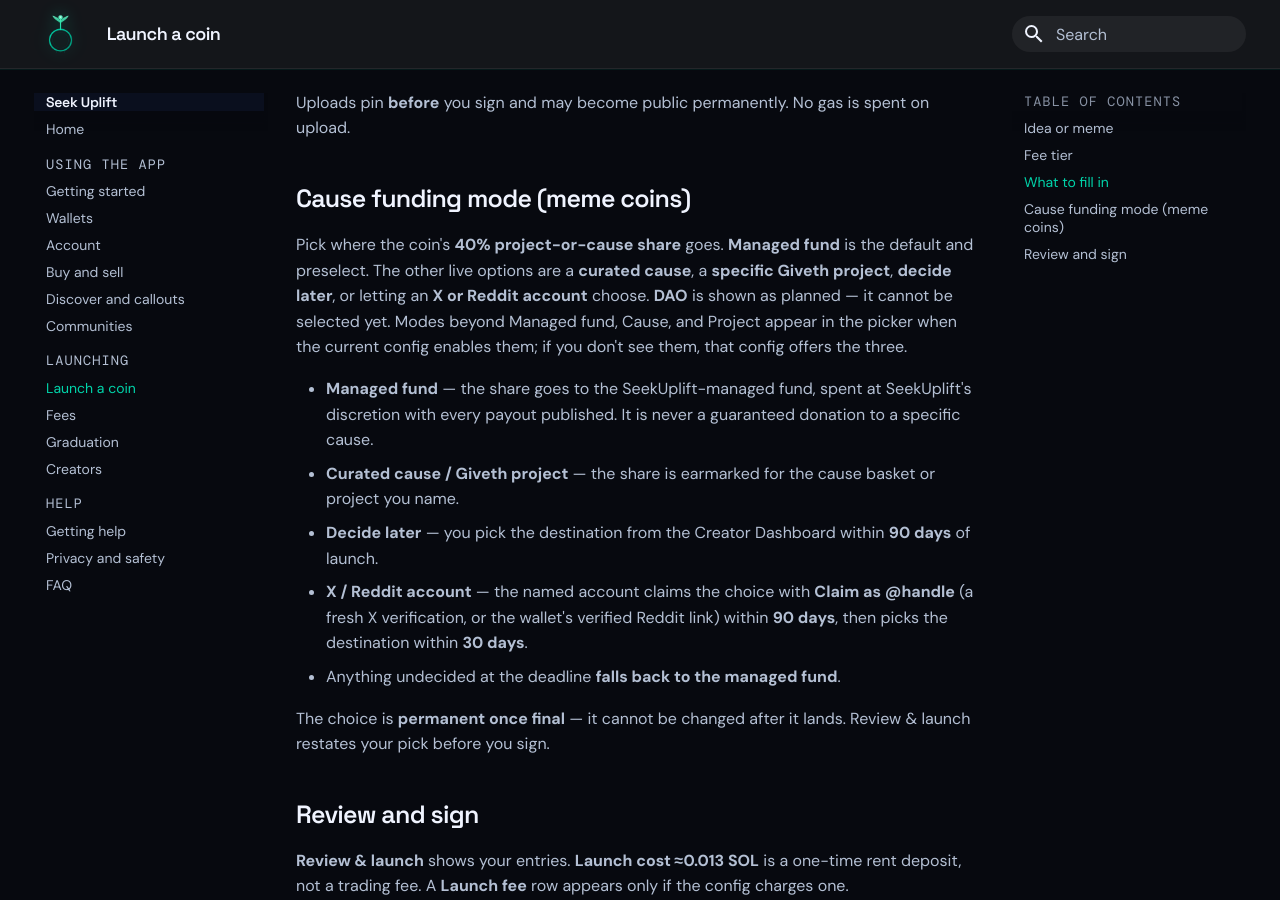
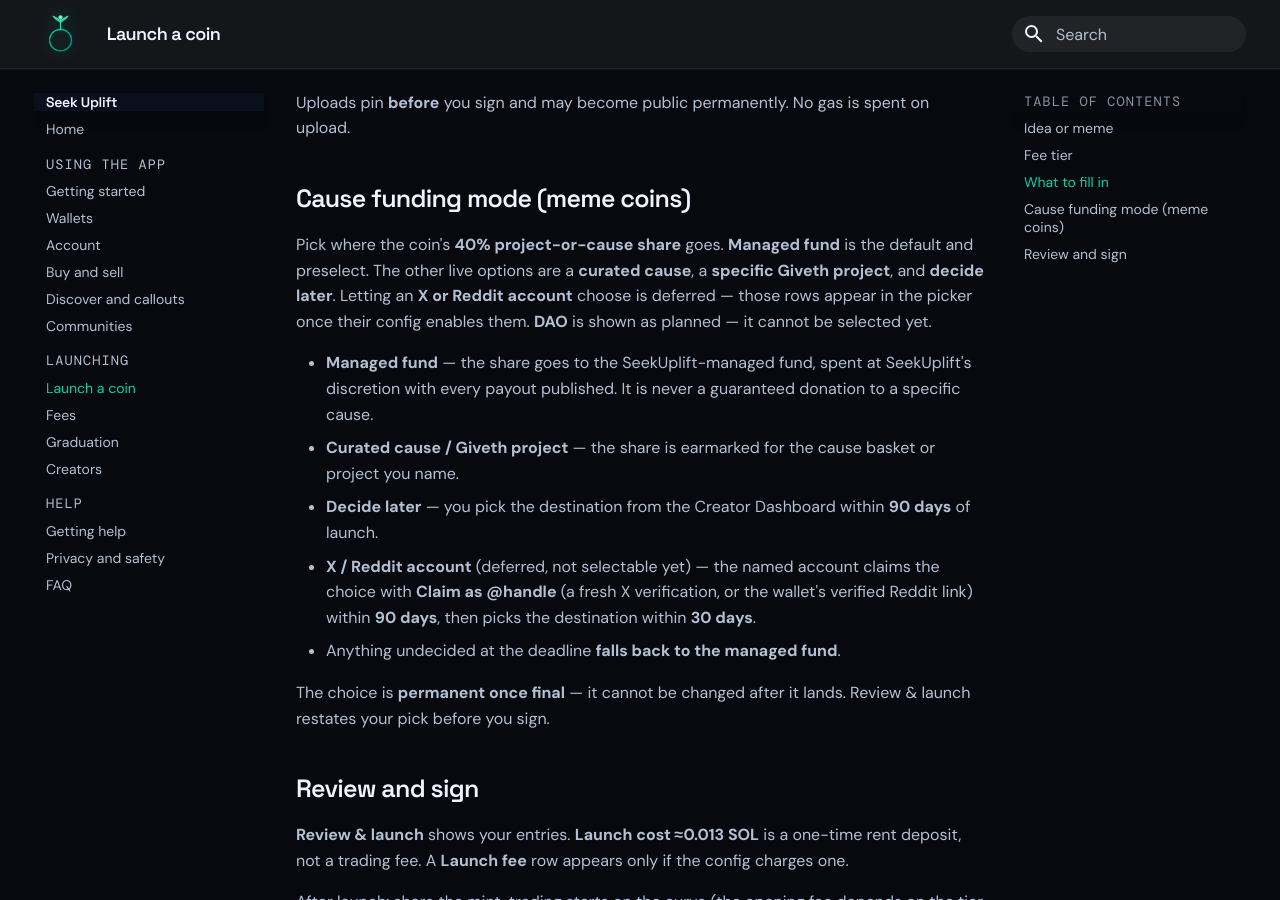
Before and after one commit to seekuplift/help-center-wiki, an MkDocs documentation site: the page built from docs/launching.md, in a window 1280 px wide and 900 px high, scrolled down 1051 px. Built offline with MkDocs 1.6.1 and Material for MkDocs 9.7.7, drawn with Linux system fonts in a browser that asks for light colours; some web fonts are replaced; comment, search, counter and statistics services are not loaded.

Commit message:
CF-WIKI-1 follow-up: tbd live, x/reddit deferred (owner 2026-10-01)
Decide later is now a live launch option; X/Reddit rows are marked
deferred until their config enables them. mkdocs build --strict passes.

```diff
--- a/docs/fees.md
+++ b/docs/fees.md
@@ -53,7 +53,7 @@
 - **Decide later** — held until the creator picks from the Creator
   Dashboard, or falls back to the managed fund at the **90-day**
   deadline.
-- **X / Reddit account** — held until the named account claims and picks
+- **X / Reddit account** (deferred) — held until the named account claims and picks
   (or the **90-day** claim deadline passes, then the managed fund).
 - **DAO** — planned, not selectable yet.
 
--- a/docs/launching.md
+++ b/docs/launching.md
@@ -42,11 +42,10 @@
 
 Pick where the coin's **40% project-or-cause share** goes. **Managed
 fund** is the default and preselect. The other live options are a
-**curated cause**, a **specific Giveth project**, **decide later**, or
-letting an **X or Reddit account** choose. **DAO** is shown as planned —
-it cannot be selected yet. Modes beyond Managed fund, Cause, and Project
-appear in the picker when the current config enables them; if you don't
-see them, that config offers the three.
+**curated cause**, a **specific Giveth project**, and **decide later**.
+Letting an **X or Reddit account** choose is deferred — those rows
+appear in the picker once their config enables them. **DAO** is shown
+as planned — it cannot be selected yet.
 
 - **Managed fund** — the share goes to the SeekUplift-managed fund, spent
   at SeekUplift's discretion with every payout published. It is never a
@@ -55,10 +54,10 @@
   cause basket or project you name.
 - **Decide later** — you pick the destination from the Creator Dashboard
   within **90 days** of launch.
-- **X / Reddit account** — the named account claims the choice with
-  **Claim as @handle** (a fresh X verification, or the wallet's verified
-  Reddit link) within **90 days**, then picks the destination within
-  **30 days**.
+- **X / Reddit account** (deferred, not selectable yet) — the named
+  account claims the choice with **Claim as @handle** (a fresh X
+  verification, or the wallet's verified Reddit link) within **90
+  days**, then picks the destination within **30 days**.
 - Anything undecided at the deadline **falls back to the managed fund**.
 
 The choice is **permanent once final** — it cannot be changed after it
```
Also changed, not shown: docs/creators.md (+2 -1 lines).
